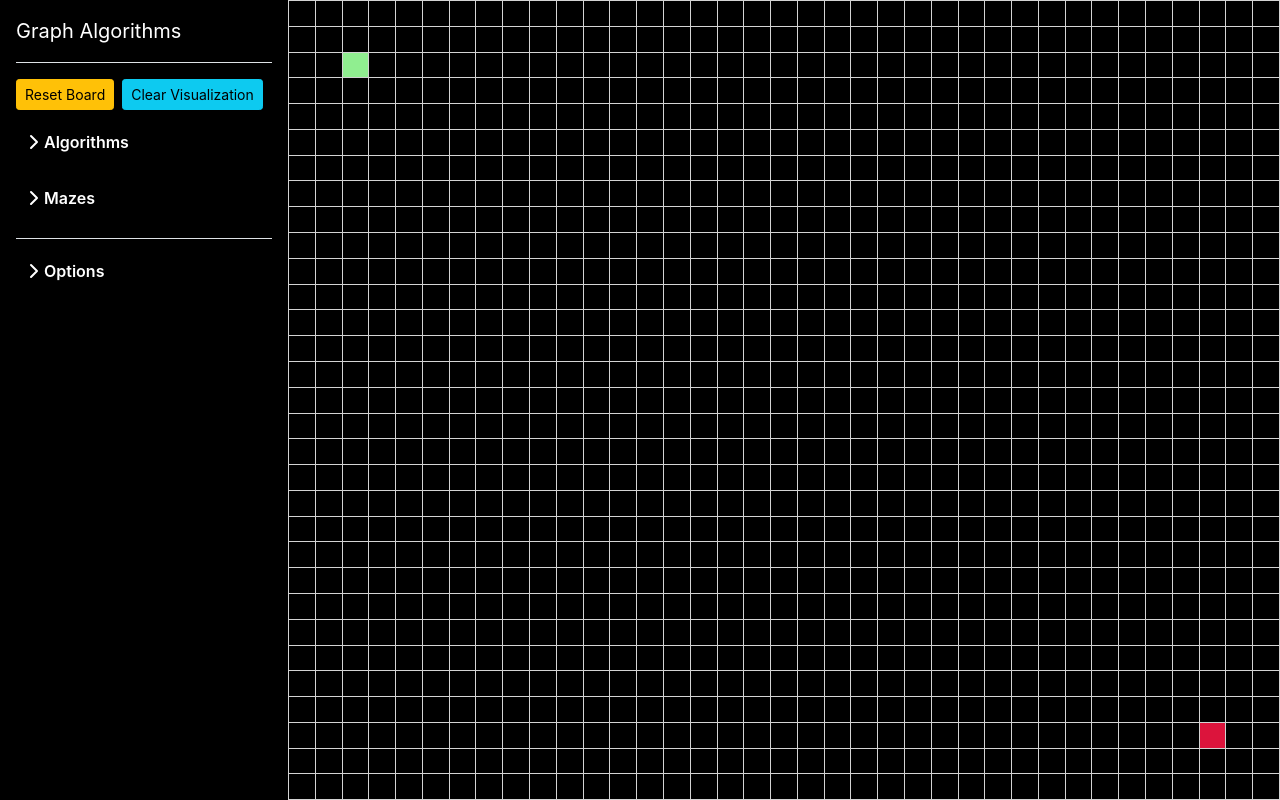
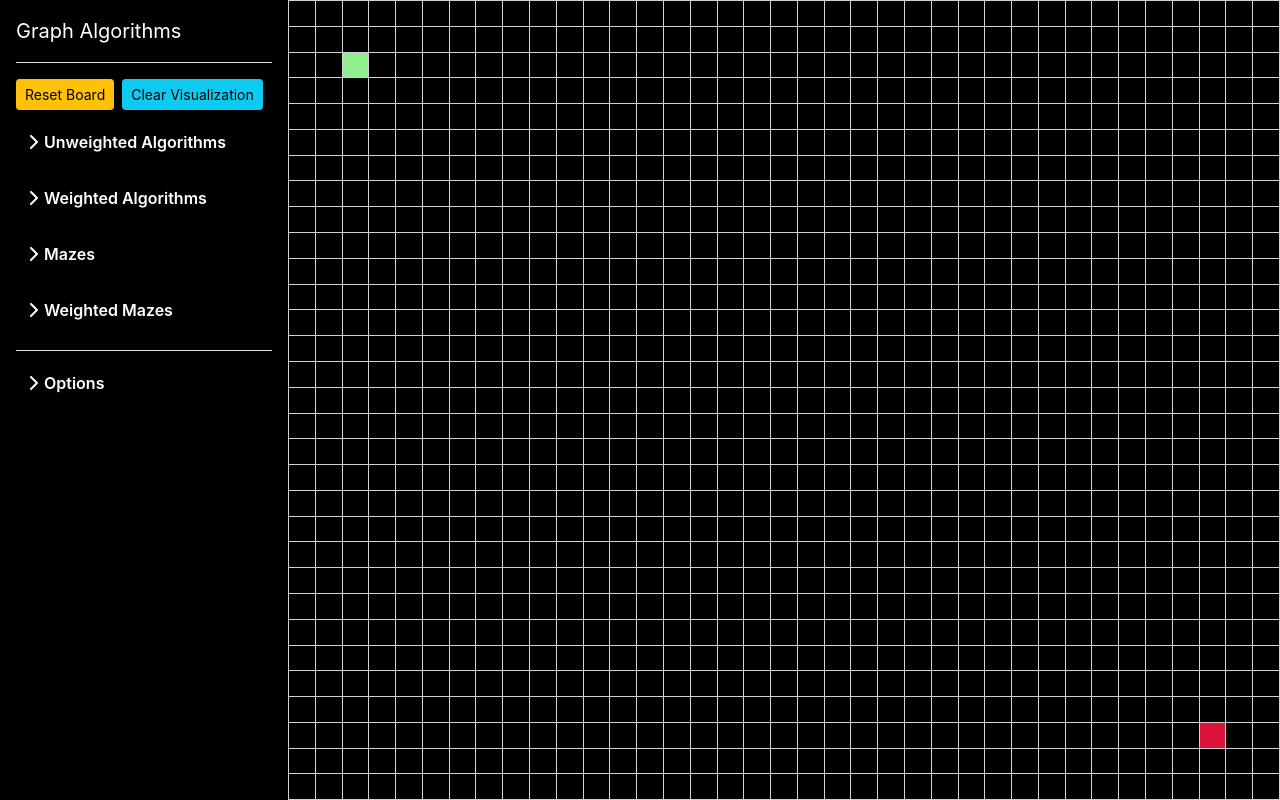
Before and after one commit to anish-kondepudi/AlgorithmVisualizer, a React (Create React App) app in the folder algorithm_visualizer/: page /graph in a window 1280 px wide. Built offline with nearby package versions, Linux system fonts and the light colour scheme.

Commit message:
categories

```diff
--- a/algorithm_visualizer/src/pages/GraphPage.js
+++ b/algorithm_visualizer/src/pages/GraphPage.js
@@ -428,12 +428,21 @@ export const GraphPage = () => {
         <ul class="list-unstyled ps-0">
           <li class="mb-3">
             <button class="btn btn-toggle align-items-center rounded mb-2" data-bs-toggle="collapse" data-bs-target="#home-collapse" aria-expanded="false">
-              Algorithms
+              Unweighted Algorithms
             </button>
             <div class="collapse" id="home-collapse" style={{}}>
               <ul class="btn-toggle-nav list-unstyled fw-normal pb-1 small">
                 <li onClick={()=> {runAlgorithm(breadthFirstSearch)}}>Breadth First Search</li>
                 <li onClick={()=> {runAlgorithm(depthFirstSearch)}}>Depth First Search</li>
+              </ul>
+            </div>
+          </li>
+          <li class="mb-3">
+            <button class="btn btn-toggle align-items-center rounded mb-2" data-bs-toggle="collapse" data-bs-target="#dashboard-collapse" aria-expanded="false">
+              Weighted Algorithms
+            </button>
+            <div class="collapse" id="dashboard-collapse" style={{}}>
+              <ul class="btn-toggle-nav list-unstyled fw-normal pb-1 small">
                 <li onClick={()=> {runAlgorithm(dijkstra)}}>Dijkstra</li>
                 <li onClick={()=> {runAlgorithm(aStarManhattan)}}>A* (Manhattan)</li>
                 <li onClick={()=> {runAlgorithm(aStarDiagonal)}}>A* (Diagonal)</li>
@@ -452,6 +461,15 @@ export const GraphPage = () => {
                 <li onClick={() => {generateMaze(dfsMaze)}}>DFS Maze</li>
                 <li onClick={() => {generateMaze(binaryTreeMaze)}}>Binary Tree Maze</li>
                 <li onClick={() => {generateMaze(randomMaze)}}>Random Maze</li>
+              </ul>
+            </div>
+          </li>
+          <li class="mb-3">
+            <button class="btn btn-toggle align-items-center rounded mb-2" data-bs-toggle="collapse" data-bs-target="#order-collapse" aria-expanded="false">
+              Weighted Mazes
+            </button>
+            <div class="collapse" id="order-collapse">
+              <ul class="btn-toggle-nav list-unstyled fw-normal pb-1 small">
                 <li onClick={() => {generateMaze(randomWeightedMaze)}}>Random Weighted Maze</li>
                 <li onClick={() => {generateMaze(terrainMap)}}>Terrain Map</li>
                 <label className="w-100"><li>
```
